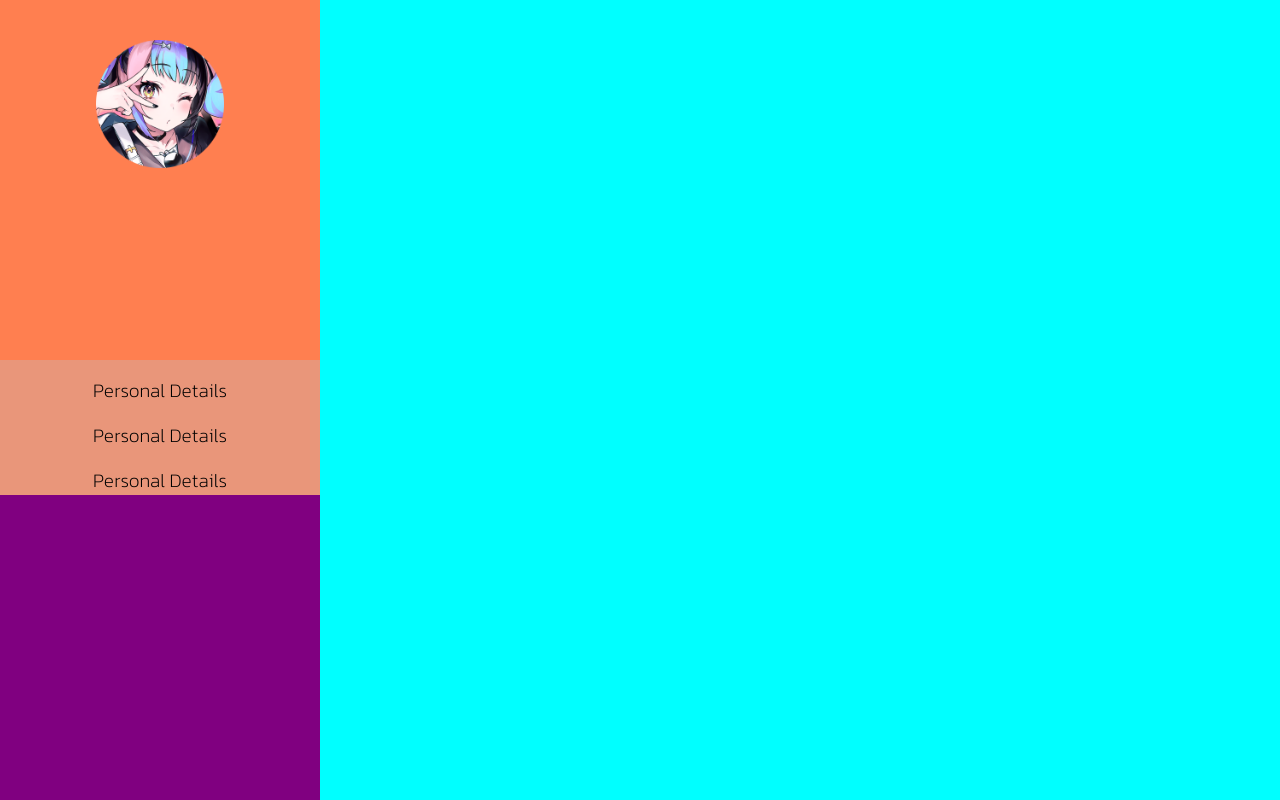
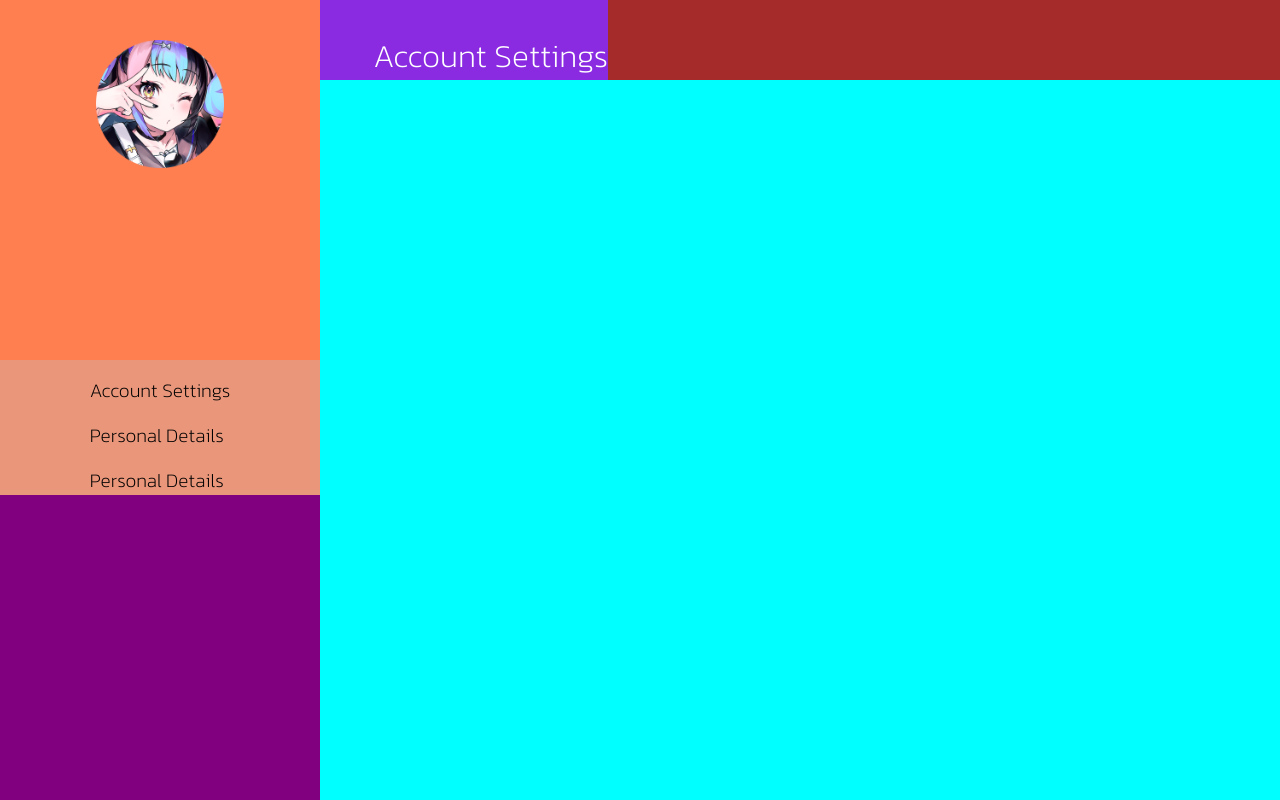
Before and after one commit to ThisIs-RJP/Astral, a Django app: page /account in a window 1280 px wide. Run offline with Django 5.2, Linux system fonts and the light colour scheme.

Commit message:
Updated my profile page to have a title

```diff
--- a/static/css/account.css
+++ b/static/css/account.css
@@ -62,3 +62,26 @@ html, body {
     width: 75%;
     background-color: aqua;
 }
+
+#profileContentTitle {
+    height: 10%;
+    width: 100%;
+    background-color: brown;
+}
+
+#profileContentTitle section {
+    position: relative;
+    width: 30%;
+    height: 100%;
+    float: left;
+    margin-right: 5px;
+    background-color: blueviolet;
+    font-size: 200%;
+    overflow: auto;
+}
+
+#profileContentTitle section span {
+    position: absolute;
+    bottom: 0;
+    right: 0;
+}
--- a/templates/templates/account.html
+++ b/templates/templates/account.html
@@ -36,7 +36,7 @@
                         <div id="buttons">
                             <div>
                                 <p1>
-                                    Personal Details
+                                    Account Settings
                                 </p1>
                             </div>
                             <div>
@@ -55,10 +55,15 @@
             </div>
 
             <div id="mainContentsBox">
-
-
-                <!-- DONT TOUCH THIS YET -->
-
+                <div id="profileContentTitle">
+                    <section>
+                        <span>
+                            <p1>
+                                Account Settings
+                            </p1>
+                        </span>
+                    </section>
+                </div>
             </div>
 
         </div>
```
Also changed, not shown: db.sqlite3.
